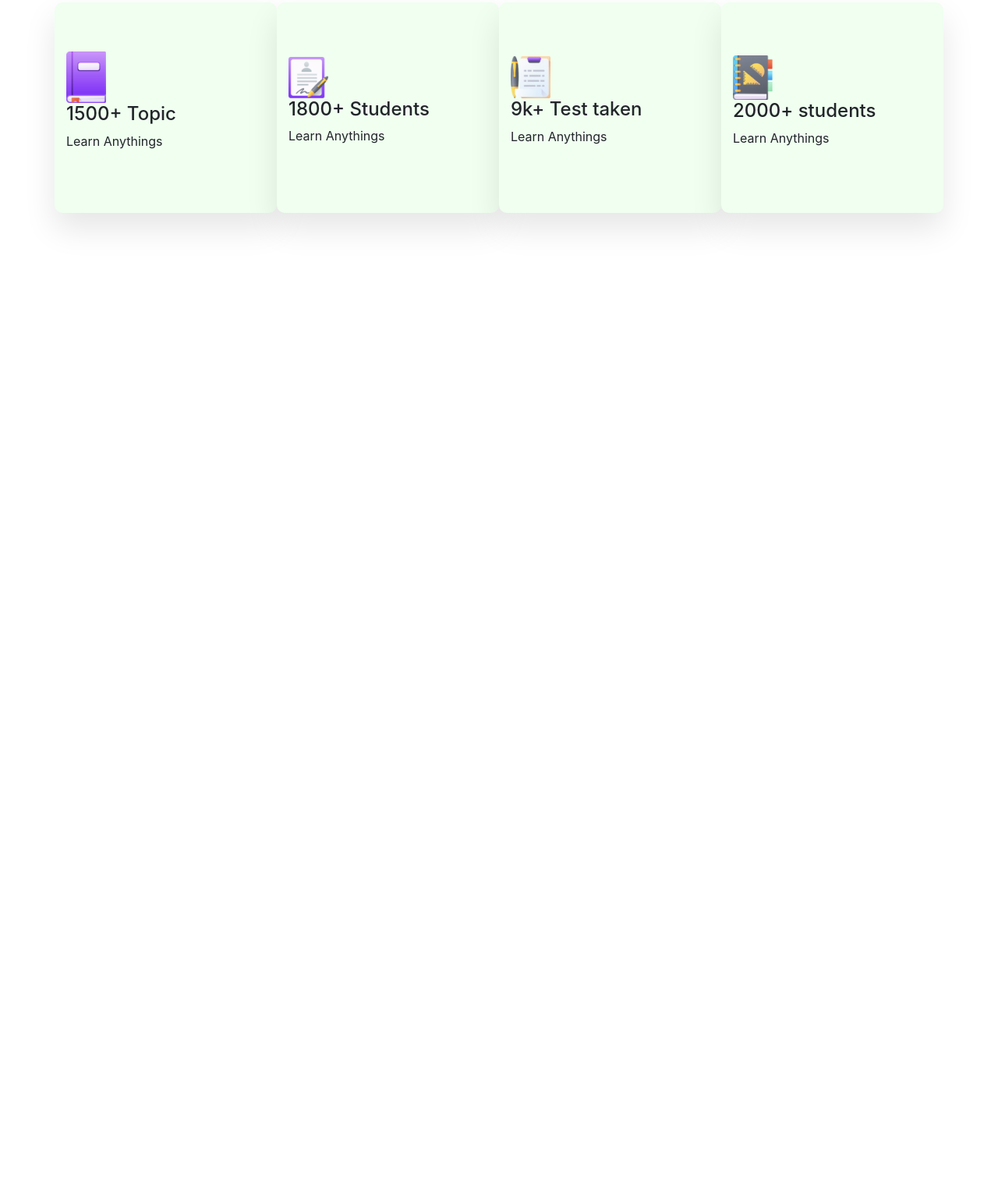
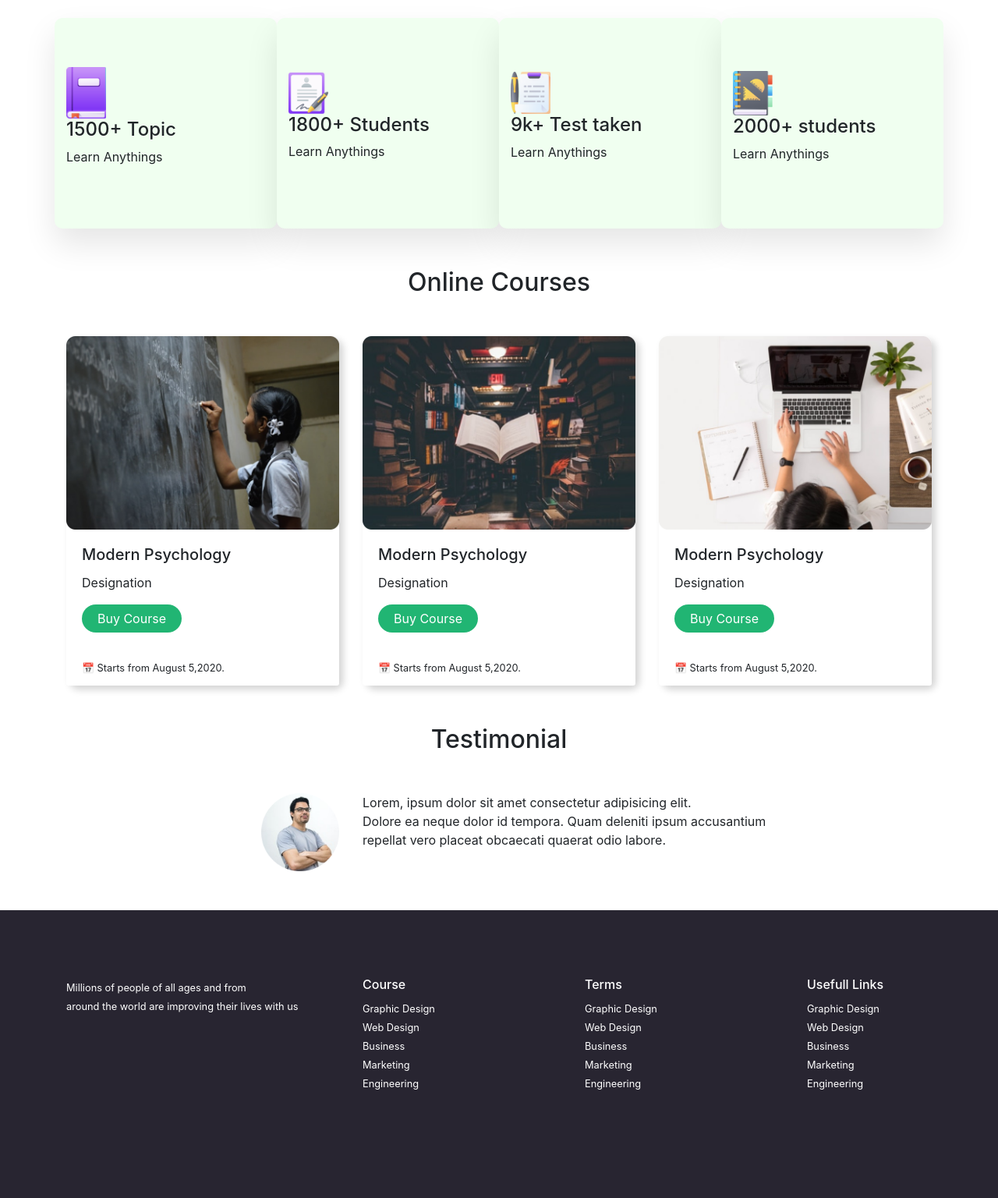
Before and after one commit to SaifSadik/e-school, a plain HTML site: page index.html in a window 1280 px wide. Shown: the part 424-1960 px from the top of the page at 78% size. Before the commit the page ends 800 px from the top, so only its background shows below. Drawn offline with nearby package versions, Linux system fonts and the light colour scheme.

Commit message:
e school design done

```diff
--- a/index.html
+++ b/index.html
@@ -42,7 +42,7 @@
   <div class="container">
       <div class="row">
         <div class="col-md-7">
-          <h6>Are You Ready To Learn?</h6>
+          <h6 id="orange-text">Are You Ready To Learn?</h6>
           <h2>  Learn with fun <br> on <span>any schedule</span></h2>
           <p>Lorem ipsum dolor sit amet consectetur <br> adipisicing elit. Commodi, facilis.</p>
           <button class="button">Get Started</button>
@@ -87,6 +87,90 @@
     </div>
 </div>
 
+<div class="container center-text">
+  <h2 id="courses">Online Courses</h2>
+</div>
+
+<div class="container">
+  <div class="card-deck">
+    <div class="card">
+      <img src="images/Morder pyschology.png" class="card-img-top" alt="...">
+      <div class="card-body">
+        <h5 class="card-title">Modern Psychology</h5>
+        <p class="card-text">Designation</p>
+        <button class="button">Buy Course</button>
+      </div>
+      <div class="card-footer">
+        <small>&#128197 Starts from August 5,2020.</small>
+      </div>
+    </div>
+    <div class="card">
+      <img src="images/Morder psyc.png" class="card-img-top" alt="...">
+      <div class="card-body">
+        <h5 class="card-title">Modern Psychology</h5>
+        <p class="card-text">Designation</p>
+        <button class="button">Buy Course</button>
+      </div>
+      <div class="card-footer">
+        <small>&#128197 Starts from August 5,2020.</small>
+      </div>
+    </div>
+    <div class="card">
+      <img src="images/Morder pychons.png" class="card-img-top" alt="...">
+      <div class="card-body">
+        <h5 class="card-title">Modern Psychology</h5>
+        <p class="card-text">Designation</p>
+        <button class="button">Buy Course</button>
+      </div>
+      <div class="card-footer">
+        <small>&#128197 Starts from August 5,2020.</small>
+      </div>
+    </div>
+  </div>
+</div>
+
+<div class="container center-text">
+  <h2>Testimonial</h2>
+</div>
+
+<div class="container">
+  <div class="row">
+    <div class="col-md-4">
+      <img id="man" src="images/Man.png" alt="">
+    </div>
+    <div class="col-md-8">
+      <p>Lorem, ipsum dolor sit amet consectetur adipisicing elit. <br> Dolore ea neque dolor id tempora. Quam deleniti ipsum accusantium <br> repellat vero placeat obcaecati quaerat odio labore.</p>
+    </div>
+  </div>
+</div>
+
+
+
+<div class="last-section d-flex align-items-center">
+  <div class="container">
+    <div class="row">
+      <div class="col-md-4 ">
+        <small>Millions of people of all ages and from <br> around the world are improving their lives with us</small>
+      </div>
+      <div class="col-md-3">
+        <h6>Course</h6>
+        <small>Graphic Design <br>Web Design <br>Business <br>Marketing <br>Engineering</small>
+      </div>
+      <div class="col-md-3">
+        <h6>Terms</h6>
+        <small>Graphic Design <br>Web Design <br>Business <br>Marketing <br>Engineering</small>
+      </div>
+      <div class="col-md-2">
+        <h6>Usefull Links</h6>
+        <small>Graphic Design <br>Web Design <br>Business <br>Marketing <br>Engineering</small>
+      </div>
+    </div>
+  </div>
+</div>
+
+  <footer>
+    <small>Copyright © 2020 E-School.com</small>
+  </footer>
 
 
 <script src="https://code.jquery.com/jquery-3.5.1.slim.min.js" integrity="sha384-DfXdz2htPH0lsSSs5nCTpuj/zy4C+OGpamoFVy38MVBnE+IbbVYUew+OrCXaRkfj" crossorigin="anonymous"></script>
--- a/style.css
+++ b/style.css
@@ -2,7 +2,7 @@
     background-color: #F0FFF0;
 }
 .container{
-    margin-bottom: 40px;
+    margin-bottom: 50px;
 }
 .top-logo img{
     height : 20%;
@@ -16,7 +16,7 @@
     padding: 6px 20px;
     cursor: pointer;
 }
-h6{
+#orange-text{
     color: #FD511A;
 }
 span{
@@ -38,3 +38,34 @@ span{
     height: 20%;
     width: 20%;
 }
+.center-text{
+    text-align: center;
+}
+.card{
+    border-radius: 10px;
+    border: none;
+    box-shadow: 5px 5px 10px lightgray;
+}
+.card-footer{
+    background-color: white;
+    border-top: none;
+}
+#man{
+    width: 100px;
+    height: 100px;
+    float: right;
+}
+.col-md-7 p{
+    text-align: inter-word;
+}
+.last-section{
+    background-color: #282531;
+    position: absolute;
+    width: 100%;
+    height: 369px;
+    color: white;
+    text-align: justify;
+}
+footer{
+    text-align: center;
+}
```
